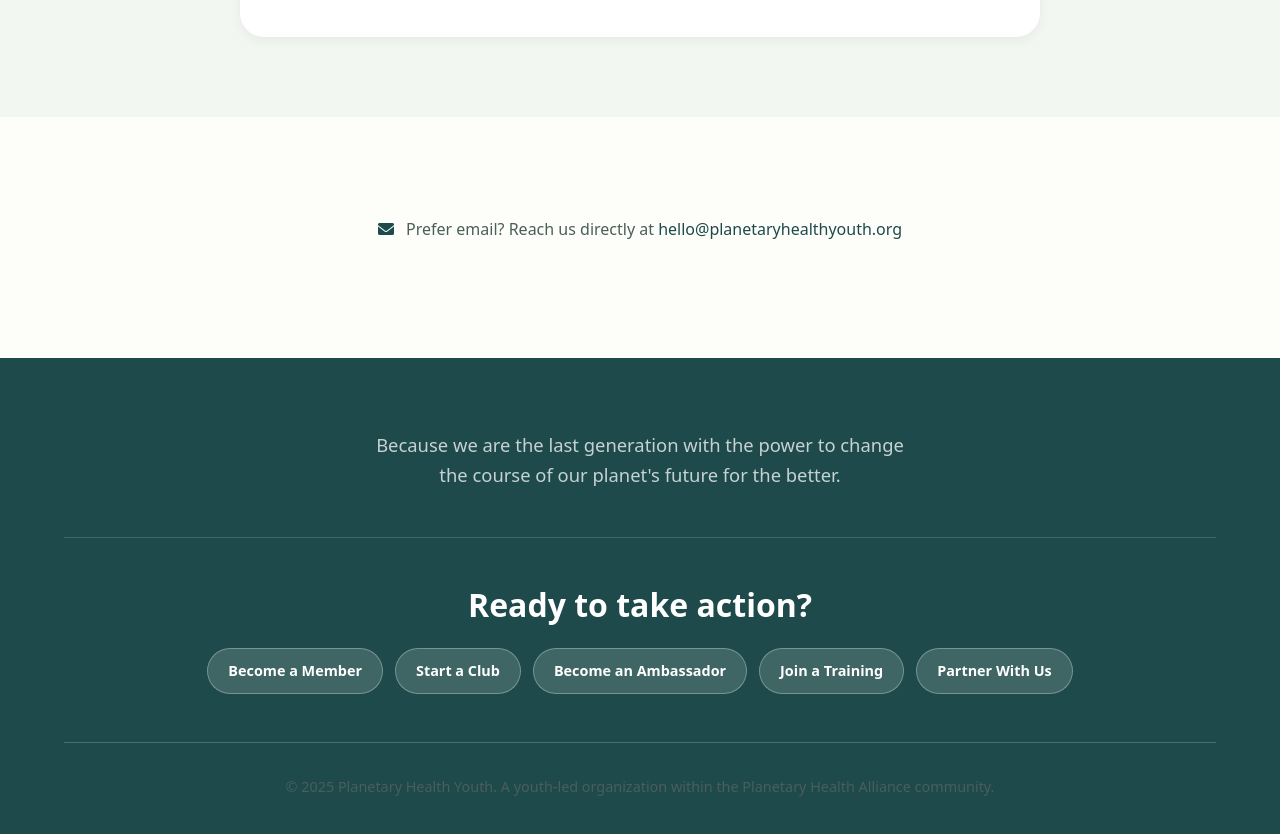
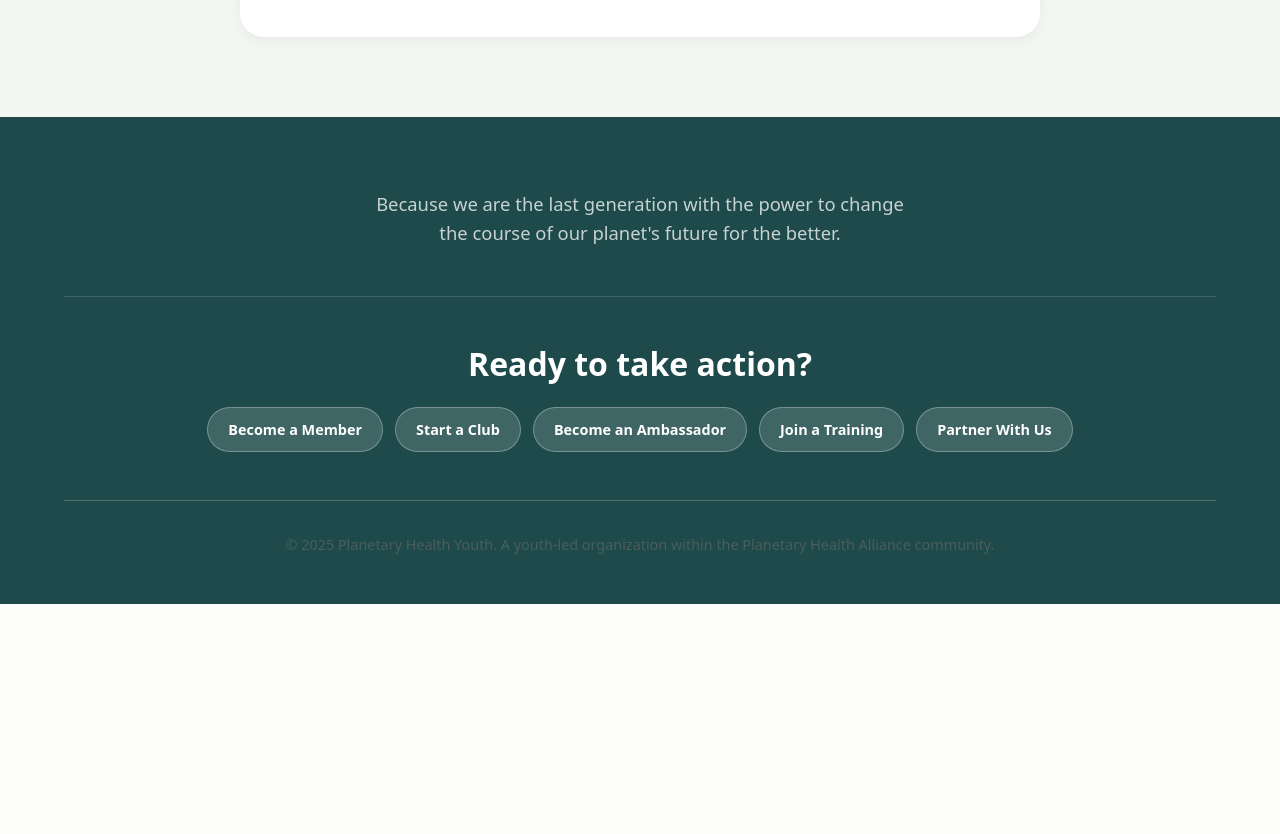
Before and after one commit to incidnzr/youth-for-planetary-health, a plain HTML site: page get-involved.html in a window 1280 px wide. Shown: the part 5380-6214 px from the top of the page. After the commit the page ends 5984 px from the top, so only its background shows below. Drawn offline with Linux system fonts and the light colour scheme; some packages are replaced by stand-ins of ours; a script that the page names is missing.

Commit message:
final version

```diff
--- a/get-involved.html
+++ b/get-involved.html
@@ -335,7 +335,7 @@
     </section>
 
     <!-- Contact Alternative -->
-    <section class="section">
+    <section class="section" style="display:none;">
       <div class="container">
         <div class="contact-alt">
           <p><i class="fas fa-envelope"></i> Prefer email? Reach us directly at <a href="mailto:hello@planetaryhealthyouth.org">hello@planetaryhealthyouth.org</a></p>
```
